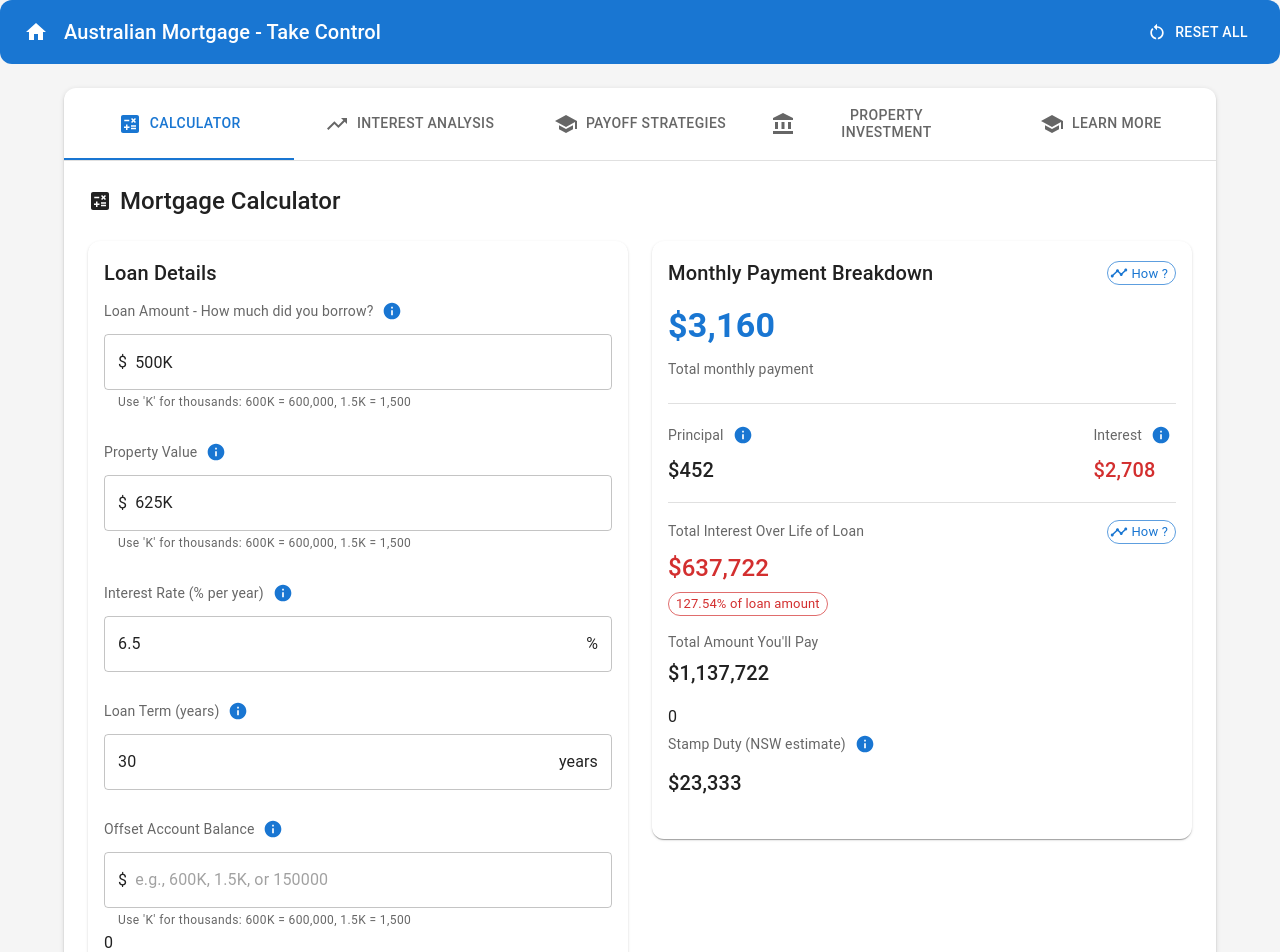
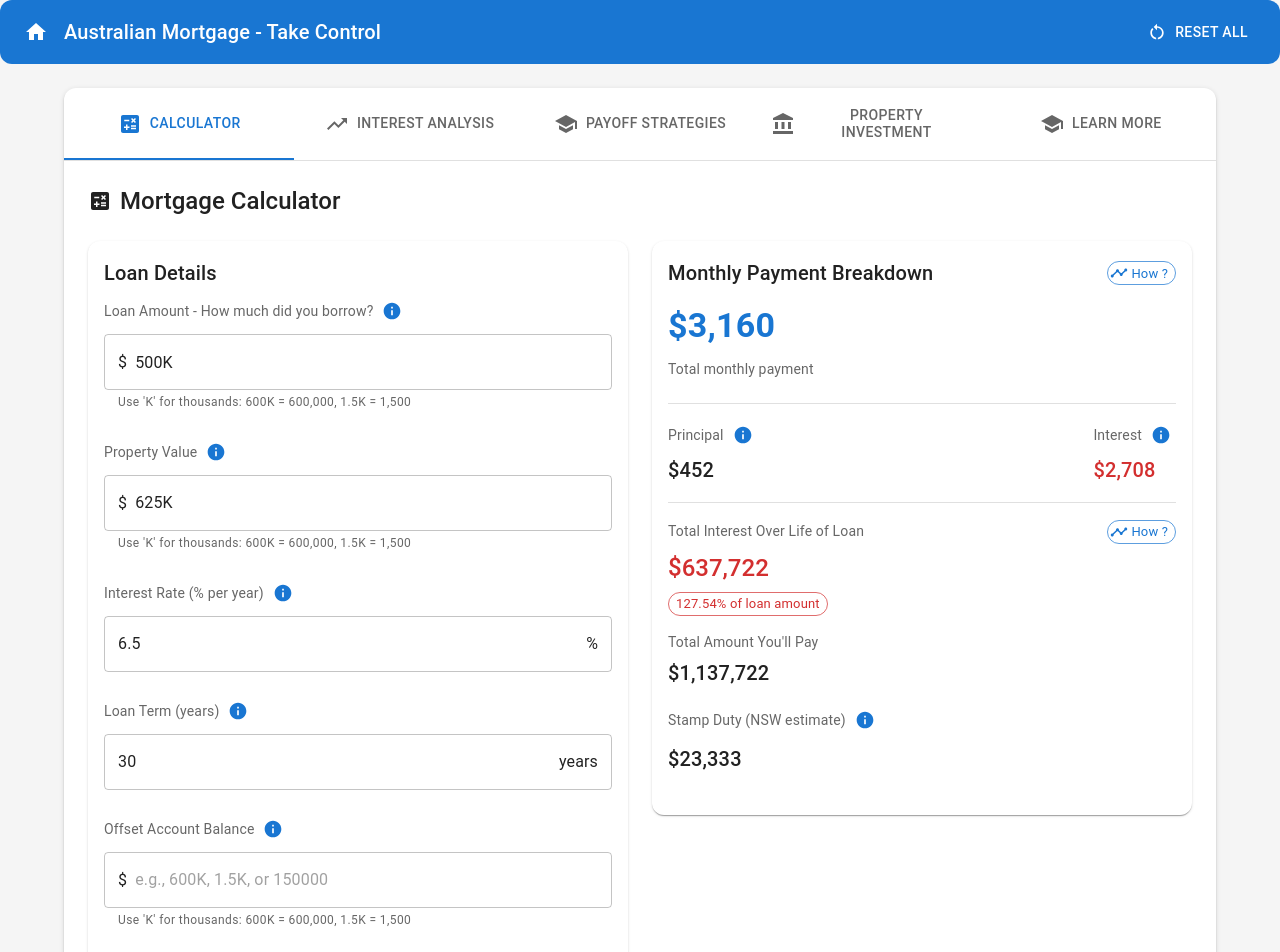
Before and after one commit to salman497/mortgage, a React (Create React App) app: page / in a window 1280 px wide. Shown: the top 952 px of the page. Built offline with nearby package versions, Linux system fonts and the light colour scheme.

Commit message:
chore: updated

```diff
--- a/src/components/MortgageCalculator.tsx
+++ b/src/components/MortgageCalculator.tsx
@@ -102,7 +102,7 @@ const MortgageCalculator: React.FC<MortgageCalculatorProps> = ({ inputs, onInput
                 <TextField
                   fullWidth
                   type="number"
-                  value={inputs.interestRate}
+                  value={inputs.interestRate || ''}
                   onChange={handleTextInputChange('interestRate')}
                   inputProps={{ step: 0.1 }}
                   InputProps={{
@@ -120,7 +120,7 @@ const MortgageCalculator: React.FC<MortgageCalculatorProps> = ({ inputs, onInput
                 <TextField
                   fullWidth
                   type="number"
-                  value={inputs.loanTermYears}
+                  value={inputs.loanTermYears || ''}
                   onChange={handleTextInputChange('loanTermYears')}
                   InputProps={{
                     endAdornment: <Typography sx={{ ml: 1 }}>years</Typography>,
@@ -142,7 +142,7 @@ const MortgageCalculator: React.FC<MortgageCalculatorProps> = ({ inputs, onInput
                     startAdornment: <Typography sx={{ mr: 1 }}>$</Typography>,
                   }}
                 />
-                {inputs.offsetBalance && inputs.offsetBalance > 0 && (
+                {inputs.offsetBalance && inputs.offsetBalance > 0 ? (
                   <Alert severity="success" sx={{ mt: 1 }}>
                     <strong>Smart move!</strong> Your ${formatCurrency(inputs.offsetBalance).replace('$', '')} offset
                     saves you ~${formatCurrency((inputs.offsetBalance * inputs.interestRate) / 100 / 12).replace('$', '')}
@@ -153,10 +153,12 @@ const MortgageCalculator: React.FC<MortgageCalculatorProps> = ({ inputs, onInput
                     <strong>Best part:</strong> This money stays accessible - you can spend it anytime you need it,
                     unlike extra loan repayments which are locked away!
                   </Alert>
+                ) : (
+                  <Box />
                 )}
               </Box>
 
-              {loanToValueRatio > 80 && (
+              {loanToValueRatio > 80 ? (
                 <Alert severity="warning" sx={{ mb: 2 }}>
                   <Box sx={{ display: 'flex', alignItems: 'center', flexWrap: 'wrap', gap: 1 }}>
                     <span>Your</span>
@@ -173,6 +175,8 @@ const MortgageCalculator: React.FC<MortgageCalculatorProps> = ({ inputs, onInput
                     />
                   </Box>
                 </Alert>
+              ) : (
+                <Box />
               )}
             </CardContent>
           </Card>
@@ -308,7 +312,7 @@ flowchart TD
                   </Typography>
                 </Box>
 
-                {results.lmiAmount && results.lmiAmount > 0 && (
+                {results.lmiAmount && results.lmiAmount > 0 ? (
                   <Box sx={{ mb: 2 }}>
                     <Box sx={{ display: 'flex', justifyContent: 'space-between', alignItems: 'center', mb: 1 }}>
                       <TermWithInfo
@@ -346,9 +350,11 @@ flowchart TD
                       {formatCurrency(results.lmiAmount)}
                     </Typography>
                   </Box>
+                ) : (
+                  <Box />
                 )}
 
-                {results.stampDuty && results.stampDuty > 0 && (
+                {results.stampDuty && results.stampDuty > 0 ? (
                   <Box sx={{ mb: 2 }}>
                     <TermWithInfo
                       term="Stamp Duty (NSW estimate)"
@@ -361,6 +367,8 @@ flowchart TD
                       {formatCurrency(results.stampDuty)}
                     </Typography>
                   </Box>
+                ) : (
+                  <Box />
                 )}
               </CardContent>
             </Card>
@@ -389,7 +397,7 @@ flowchart TD
             </CardContent>
           </Card>
 
-          {inputs.offsetBalance && inputs.offsetBalance > 0 && (
+          {inputs.offsetBalance && inputs.offsetBalance > 0 ? (
             <Card elevation={1} sx={{ mt: 3, bgcolor: 'success.light' }}>
               <CardContent>
                 <Box sx={{ display: 'flex', justifyContent: 'space-between', alignItems: 'center', mb: 2 }}>
@@ -455,6 +463,8 @@ flowchart LR
                 </Alert>
               </CardContent>
             </Card>
+          ) : (
+            <Box />
           )}
         </>
       )}
```
